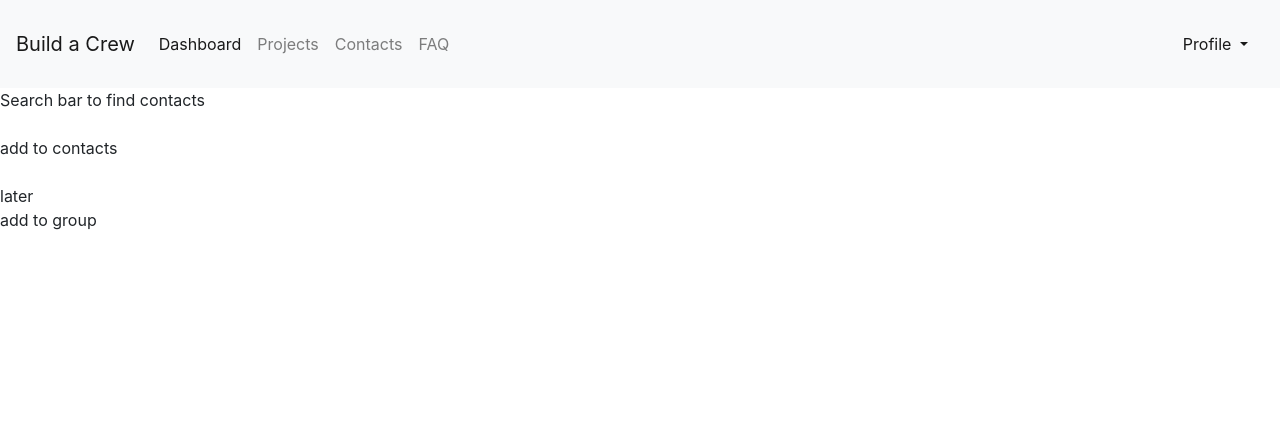
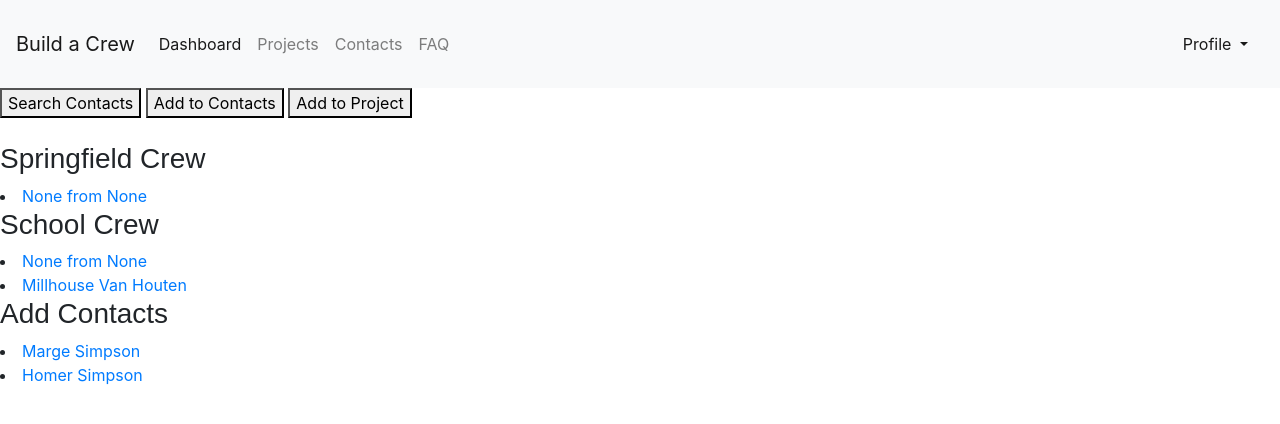
Before and after one commit to angelisamaria/Build-A-Crew, a Flask app: page /contacts in a window 1280 px wide. Shown: the top 424 px of the page. Run offline with Flask 2, Linux system fonts and the light colour scheme; the visitor is signed in with stand-in values (Sample User, id 1); data comes from the database, SQL or seed files in the repository; some libraries are stand-ins or nearby versions.

Commit message:
contacts page started, dashboard edited

```diff
--- a/model.py
+++ b/model.py
@@ -20,7 +20,6 @@
     lname = db.Column(db.String(64), nullable=True)
     location = db.Column(db.String(64), nullable=True)
     portfolio = db.Column(db.String(64), nullable=True)
-    role = db.Column(db.String(64), nullable=True)
 
     def __repr__(self):
         """Provide helpful representation when printed."""
@@ -31,8 +30,7 @@
                         fname={self.fname}
                         lname={self.lname}
                         location={self.location}
-                        portfolio={self.portfolio}
-                        role={self.role}>"""
+                        portfolio={self.portfolio}>"""
 
 
 class Project(db.Model):
--- a/server.py
+++ b/server.py
@@ -6,6 +6,9 @@
 from flask_debugtoolbar import DebugToolbarExtension
 
 from model import User, Project, connect_to_db, db
+
+import time
+from datetime import date
 
 
 app = Flask(__name__)
@@ -20,8 +23,10 @@
 def index():
     """ Landing page."""
 
+
     if 'user_id' in session:
-        return render_template("dashboard.html")
+        user = User.query.get(session['user_id'])
+        return render_template("dashboard.html", user=user)
     else:
         return render_template("homepage.html")
 
@@ -39,14 +44,12 @@
         lname = request.form.get("lname")
         location = request.form.get("location")
         portfolio = request.form.get("portfolio")
-        role = request.form.get("role")
         new_user = User(email=user_email,
                             pw=pw,
                             fname=fname,
                             lname=lname,
                             location=location,
-                            portfolio=portfolio,
-                            role=role)
+                            portfolio=portfolio)
 
         db.session.add(new_user)
         db.session.commit()
@@ -102,8 +105,9 @@
     """User's Dashboard Page."""
 
     user = User.query.get(session['user_id'])
+    user_projects = Project.query.filter_by(user_id=session['user_id'])
 
-    return render_template("dashboard.html", user=user)
+    return render_template("dashboard.html", user=user, user_projects=user_projects)
 
 
 @app.route('/projects')
@@ -118,6 +122,7 @@
 def view_project(project_id):
     """ Frequently Asked Questions."""
     specific_project = Project.query.get(project_id)
+
 
     return render_template("project_id.html", specific_project=specific_project)
 
@@ -203,24 +208,19 @@
 def user():
     """ User view of their private profile. """
 
-    user = User.query.get(session['user_id'])
+    if 'user_id' in session:
+        user = User.query.get(session['user_id'])
+        return render_template("user.html", user=user)
+    else:
+        return render_template("homepage.html")
 
-    return render_template('user.html', user=user)
+@app.route('/user/<user_id>')
+def profile(user_id):
+    """ User view of their public profiles. """
 
+    specific_user = User.query.get(user_id)
 
-# @app.route('/crew/<project_id>')
-# def project_crew(project_id):
-#     """ Crew list for a specific project."""
-
-#     user = User.query.get(session['user_id'])
-#     specific_project = Project.query.get(project_id)
-#     user_projects = Project.query.get(user_id)
-
-
-#     return render_template("crew.html", user=user, specific_project=specific_project)
-
-
-
+    return render_template("publicprofile.html", specific_user=specific_user)
 
 @app.route('/crew/<project_id>')
 def project_crew(project_id):
@@ -235,7 +235,9 @@
 def view_contacts():
     """ User's contact list."""
 
-    return render_template("contacts.html")
+    users = User.query.all()
+
+    return render_template("contacts.html", users=users)
 
 
 @app.route('/faq')
--- a/templates/base2.html
+++ b/templates/base2.html
@@ -4,6 +4,17 @@
 <!DOCTYPE html>
 <html>
 <head>
+
+    <script src="../dist/Chart.bundle.js"></script>
+    <script src="http://cdnjs.cloudflare.com/ajax/libs/jquery/2.1.3/jquery.min.js"></script>
+    <style>
+    canvas {
+        -moz-user-select: none;
+        -webkit-user-select: none;
+        -ms-user-select: none;
+    }
+    </style>
+
     <meta name="viewport" content="width=device-width, initial-scale=1">
     <title>{% block title %}TITLE GOES HERE{% endblock %}</title>
     <link rel="stylesheet" href="https://maxcdn.bootstrapcdn.com/bootstrap/4.0.0/css/bootstrap.min.css">
--- a/templates/contacts.html
+++ b/templates/contacts.html
@@ -2,12 +2,26 @@
     {% block title %}Contacts{% endblock %}
 {% block content %}
 
-Search bar to find contacts<br><br>
-add to contacts<br>
+<button type="submit">Search Contacts</button>
+<button type="submit">Add to Contacts</button>
+<button type="submit">Add to Project</button>
+<br><br>
 
-<br>
-later<br>
-add to group
+<h3>Springfield Crew</h3>
+{% for user in users %}
+    <li><a href='/user/{{ user.user_id }}'> {{ user.fname }} from {{ user.location }}</a></li>
+{% endfor %}
+
+<h3>School Crew</h3>
+{% for user in users %}
+    <li><a href='/user/{{ user.user_id }}'> {{ user.fname }} from {{ user.location }}</a></li>
+{% endfor %}
+    <li><a href='#'>Millhouse Van Houten</a></li>
+
+
+<h3>Add Contacts</h3>
+    <li><a href='#'>Marge Simpson</a></li>
+    <li><a href='#'>Homer Simpson</a></li>
 
 
 {% endblock %}
--- a/templates/homepage.html
+++ b/templates/homepage.html
@@ -6,10 +6,10 @@
 
 {% extends 'base.html' %}
 
-    {% block title %}Create a Profile{% endblock %}
+    {% block title %}Build a Crew{% endblock %}
 
 {% block content %}
-
+    <h1>Build a Crew</h1>
     <img src='https://as2.ftcdn.net/jpg/01/78/57/95/500_F_178579554_3rnKhowuoMSi1wFjwxgjrm2iPDVCeN8X.jpg'>
 
     <div>
--- a/templates/project_id.html
+++ b/templates/project_id.html
@@ -13,15 +13,15 @@
         {% else %} Closed
         {% endif %}</li>
 
-    <li>Description: {{ specific_project.proj_desc }}</li>
+    <li>Logline: {{ specific_project.proj_desc }}</li>
 </ul><br>
-
 
 <div>
 <a href="#">Call Sheets</a><br>
 <a href="#">Files</a><br>
 <a href="/crew/{{ specific_project.project_id }}">Crew List</a><br>
 <a href="#">Edit Project</a><br>
+<a href='/projects'>Back to Projects</a>
 </div>
 
 {% endblock %}
--- a/templates/user.html
+++ b/templates/user.html
@@ -10,9 +10,6 @@
     <li>Last Name: {{ user.lname }}</li><br>
     <li>Email: {{ user.email }}</li><br>
     <li>Location: {{ user.location }}</li><br>
-    <li>Role: {{ user.role }}</li>
 </ul>
 
-
-
 {% endblock %}
```
Also changed, not shown: templates/createprofile.html (+7 -13 lines), templates/crew.html (+19 -3 lines), templates/dashboard.html (+40 -3 lines).
